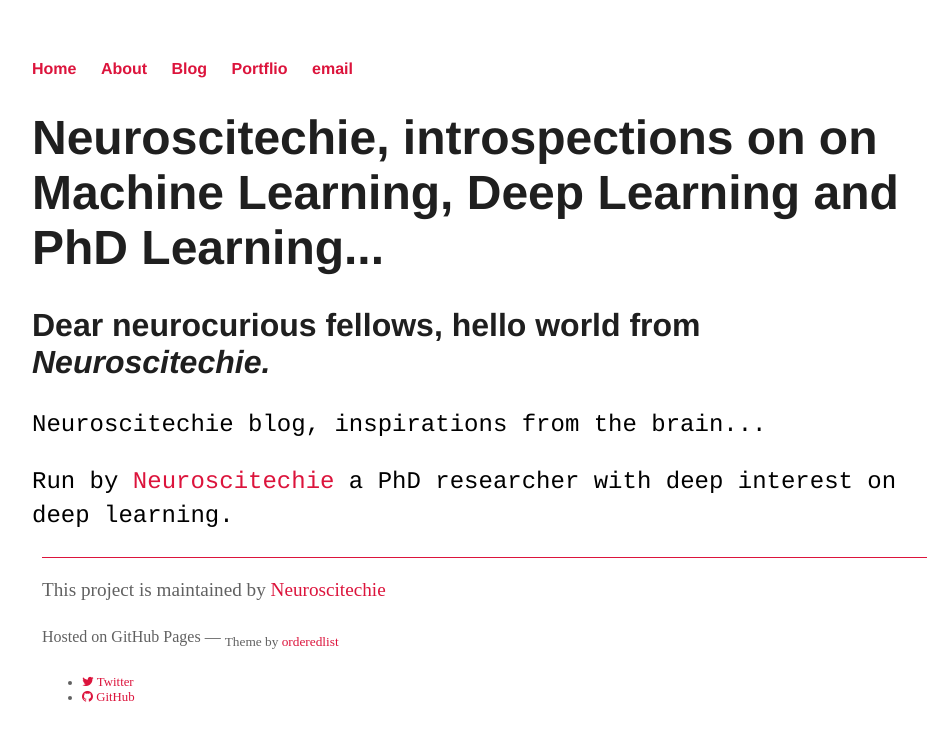
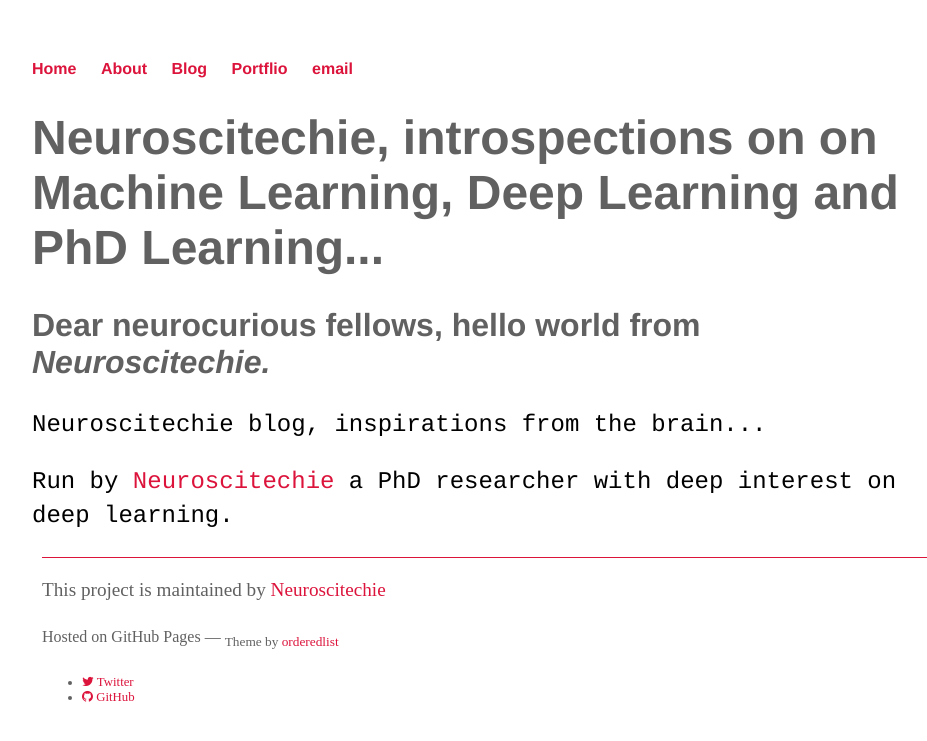
Before and after one commit to inantubek/meltemiatay.github.io, a Jekyll site: the page built from index.html, in a window 1280 px wide. Shown: the top 741 px of the page, without its empty margins (160-1087 px from the left). Built offline with Jekyll 4.4.1, drawn with Linux system fonts in a browser that asks for light colours; nearby versions of some CDN libraries.

Commit message:
Update main.css

```diff
--- a/css/main.css
+++ b/css/main.css
@@ -24,12 +24,12 @@ a:hover {
 h1 {
     font-size: 3em;
     font-family:'Helvetica', 'Arial', 'Sans-Serif';
-    color: #1f1f1f;
+    color: #616161;
 }
 h2 {
     font-size: 2em;
     font-family:'Helvetica', 'Arial', 'Sans-Serif';
-    color: #1f1f1f;
+    color: #616161;
 }
 p {
     font-size: 1.5em;
```
